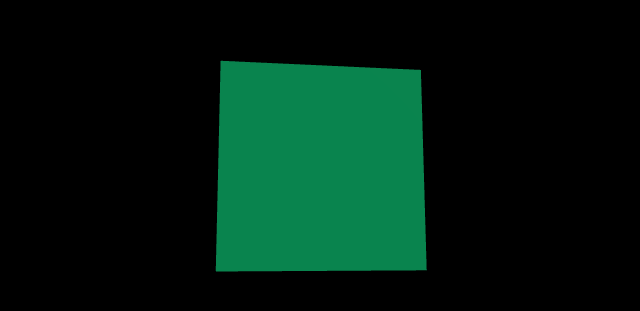
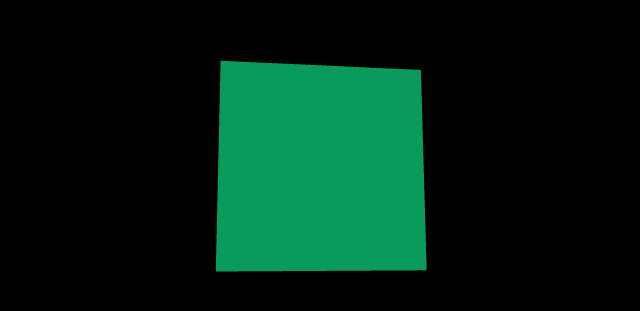
Before and after one commit to tryeverything36/threejstutorial, a plain HTML site: page index.html in a window 1280 px wide. Shown: the part 221-532 px from the top of the page, without its empty margins (330-970 px from the left). Drawn offline with nearby package versions, Linux system fonts and the light colour scheme.

Commit message:
Update three.js vrsion and the fillLight to handle the shadow

```diff
--- a/index.html
+++ b/index.html
@@ -8,7 +8,7 @@
     <script type="importmap">
     {
       "imports": {
-        "three": "https://cdn.jsdelivr.net/npm/three@0.159.0/build/three.module.js"
+        "three": "https://cdn.jsdelivr.net/npm/three@0.182.0/build/three.module.js"
       }
     }
     </script>
--- a/main.js
+++ b/main.js
@@ -23,10 +23,15 @@ const material = new THREE.MeshStandardMaterial({ color: 0x00ff99 });
 const cube = new THREE.Mesh(geometry, material);
 scene.add(cube);
 
-// Light
-const light = new THREE.DirectionalLight(0xffffff, 1);
-light.position.set(5, 5, 5);
-scene.add(light);
+
+// Lights
+const mainLight = new THREE.DirectionalLight(0xffffff, 1);
+mainLight.position.set(5, 5, 5);
+scene.add(mainLight);
+
+const fillLight = new THREE.AmbientLight(0xffffff, 0.3);
+scene.add(fillLight);
+
 
 // Animate loop
 function animate() {
```
